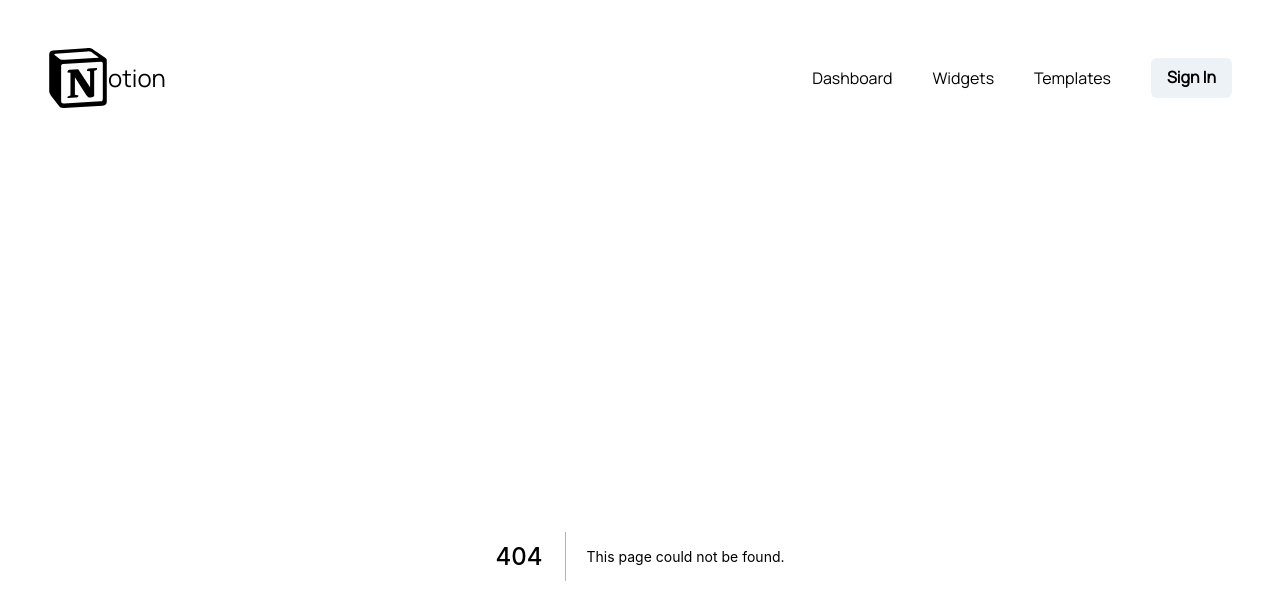
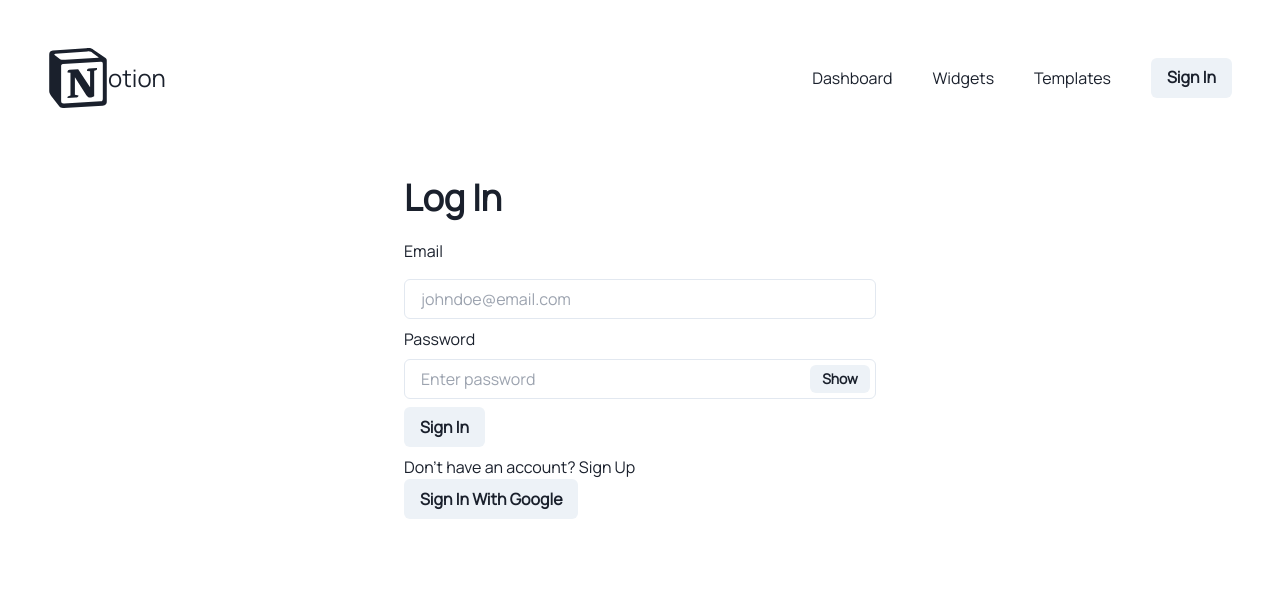
Before and after one commit to shiv-neel/lifelog, a Next.js app: page /SignIn in a window 1280 px wide. Before the commit this address had no page. Shown: the top 604 px of the page. Built offline with nearby package versions, Linux system fonts and the light colour scheme; no server answers.

Commit message:
firebase auth setup complete

```diff
--- a/components/Layout.tsx
+++ b/components/Layout.tsx
@@ -1,12 +1,13 @@
 import React from 'react'
+import { AuthProvider } from '../utils/AuthContext'
 import Navbar from './Navbar'
 
 const Layout: React.FC = ({ children }) => {
 	return (
-		<div>
+		<AuthProvider>
 			<Navbar />
 			{children}
-		</div>
+		</AuthProvider>
 	)
 }
 
--- a/components/Navbar.tsx
+++ b/components/Navbar.tsx
@@ -1,10 +1,11 @@
 import { Button } from '@chakra-ui/react'
 import Link from 'next/link'
-import React from 'react'
 import { SiNotion } from 'react-icons/si'
-import { googleSignIn } from '../utils/Auth'
+import { useAuth } from '../utils/AuthContext'
 
 const Navbar = () => {
+	const user = useAuth().currentUser
+	const logout = useAuth().logout
 	return (
 		<nav className='w-full'>
 			<ul className='flex justify-end items-center gap-10 py-12 mr-12'>
@@ -24,9 +25,10 @@ const Navbar = () => {
 					<Link href='/templates'>Templates</Link>
 				</li>
 				<li>
-					<Button>
-						<Link href='/SignUp'>Sign In</Link>
-					</Button>
+					{user ? <Button onClick={logout}>Account</Button>:<Button>
+						<Link href='/SignIn'>Sign In</Link>
+					</Button>}
+
 				</li>
 			</ul>
 		</nav>
--- /dev/null
+++ b/pages/SignIn.tsx
@@ -0,0 +1,55 @@
+import {
+	Box,
+	Button,
+	ButtonGroup,
+	FormControl,
+	FormLabel,
+	Heading,
+	Input,
+	InputGroup,
+	InputRightElement,
+} from '@chakra-ui/react'
+import React, { useEffect, useRef, useState } from 'react'
+import { useAuth } from '../utils/AuthContext'
+
+const SignIn = () => {
+	const [show, setShow] = useState(false)
+	const handleClick = () => setShow(!show)
+
+
+	const googleSignIn = useAuth().googleSignIn
+
+	return (
+		<Box w={'lg'} className='flex flex-col justify-center mx-auto border-1 p-5'>
+			<Heading as='h1'>Log In</Heading>
+			<FormControl className='mt-5 space-y-2'>
+				<FormLabel htmlFor='email'>Email</FormLabel>
+				<Input id='email' type='email' placeholder='johndoe@email.com'/>
+				<FormLabel htmlFor='password'>Password</FormLabel>
+				<InputGroup size='md'>
+					<Input
+						pr='4.5rem'
+						type={show ? 'text' : 'password'}
+						placeholder='Enter password'
+						id='password'
+					/>
+					<InputRightElement width='4.5rem'>
+						<Button h='1.75rem' size='sm' onClick={handleClick}>
+							{show ? 'Hide' : 'Show'}
+						</Button>
+					</InputRightElement>
+				</InputGroup>
+
+				<Button type='submit'>Sign In</Button>
+				<p>
+					Don't have an account? <a href='/SignUp'>Sign Up</a>
+				</p>
+            </FormControl>
+            <ButtonGroup>
+                <Button onClick={googleSignIn}>Sign In With Google</Button>
+            </ButtonGroup>
+		</Box>
+	)
+}
+
+export default SignIn
--- a/pages/SignUp.tsx
+++ b/pages/SignUp.tsx
@@ -8,17 +8,40 @@ import {
 	InputGroup,
 	InputRightElement,
 } from '@chakra-ui/react'
-import React, { useState } from 'react'
+import React, { useEffect, useRef, useState } from 'react'
+import { useAuth } from '../utils/AuthContext'
 
 const SignUp = () => {
+	const [email, setEmail] = useState<string>('')
+	const [password, setPassword] = useState<string>('')
+	const [confirmPassword, setConfirmPassword] = useState<string>('')
+	const [passwordsMatch, setPasswordsMatch] = useState<boolean>(true)
+
 	const [show, setShow] = useState(false)
 	const handleClick = () => setShow(!show)
+
+	const signup = useAuth().emailSignUp
+
+	const submitHandler = (e: any) => {
+		e.preventDefault()
+		if (password !== confirmPassword) setPasswordsMatch(false)
+		else {
+			console.log(email, password)
+			try {
+				signup(email, password).then(res => console.log(res?.user)).catch(err => console.log(err))
+			}
+			catch (error) {
+				console.log(error)
+			}
+		}
+	}
+
 	return (
-		<Box className='flex flex-col justify-center border-2 p-5'>
+		<Box w={'lg'} className='flex flex-col justify-center mx-auto border-1 p-5'>
 			<Heading as='h1'>Sign Up</Heading>
-			<FormControl>
+			<FormControl className='mt-5 space-y-2'>
 				<FormLabel htmlFor='email'>Email</FormLabel>
-				<Input id='email' type='email' />
+				<Input id='email' type='email' placeholder='johndoe@email.com' onChange={(e) => setEmail(e.target.value)}/>
 				<FormLabel htmlFor='password'>Password</FormLabel>
 				<InputGroup size='md'>
 					<Input
@@ -26,6 +49,7 @@ const SignUp = () => {
 						type={show ? 'text' : 'password'}
 						placeholder='Enter password'
 						id='password'
+						onChange={(e) => setPassword(e.target.value)}
 					/>
 
 					<InputRightElement width='4.5rem'>
@@ -34,10 +58,19 @@ const SignUp = () => {
 						</Button>
 					</InputRightElement>
 				</InputGroup>
-				<Button type='submit'>Sign Up</Button>
+				<FormLabel htmlFor='confirm-password'>Confirm Pasword</FormLabel>
+					<Input
+						pr='4.5rem'
+						type={show ? 'text' : 'password'}
+						placeholder='Confirm password'
+					id='confirm-password'
+					onChange={(e) => setConfirmPassword(e.target.value)}
+					/>
+				<Button type='submit' onClick={submitHandler}>Sign Up</Button>
 				<p>
-					Already have an account? <a href='#'>Sign In</a>
+					Already have an account? <a href='/SignIn'>Sign In</a>
 				</p>
+				{ passwordsMatch ? <></> : <p>Passwords do not match. </p>}
 			</FormControl>
 		</Box>
 	)
--- a/tsconfig.json
+++ b/tsconfig.json
@@ -15,6 +15,10 @@
     "jsx": "preserve",
     "incremental": true
   },
-  "include": ["next-env.d.ts", "**/*.ts", "**/*.tsx", "utils/AuthContext.tsx"],
+  "include": [
+    "next-env.d.ts",
+    "**/*.ts",
+    "**/*.tsx",
+  ],
   "exclude": ["node_modules"]
 }
--- a/utils/AuthContext.tsx
+++ b/utils/AuthContext.tsx
@@ -1,26 +1,43 @@
+import { createUserWithEmailAndPassword, GoogleAuthProvider, signInWithPopup, signOut, User, UserCredential } from 'firebase/auth'
 import React, { createContext, useContext, useEffect, useState } from 'react'
-import { auth, AuthType, googleSignIn, UserType } from './Auth'
+import { auth, AuthType, UserType } from './Firebase'
 
-const AuthContext = createContext<AuthType | null>(null)
+const AuthContext = createContext<AuthType>({} as AuthType)
 
 export const useAuth = () => {
 	return useContext(AuthContext)
 }
 
 export const AuthProvider: React.FC = ({ children }) => {
-	const [currentUser, setCurrentUser] = useState<UserType | null>()
+    const [currentUser, setCurrentUser] = useState<User | null>(null)
 
-	const signIn = () => {
-		return googleSignIn()
-	}
 
-	useEffect(() => {
-		const unsubscribe = auth.onAuthStateChanged((user) => {
-			//setCurrentUser(user)
-		})
-	}, [])
-	const value = {
-		currentUser,
-	}
-	return <AuthContext.Provider value={value}>{children}</AuthContext.Provider>
+    const emailSignUp = (email: string, password: string) => {
+        return createUserWithEmailAndPassword(auth, email, password)
+    }
+
+    const googleProvider = new GoogleAuthProvider()
+    const googleSignIn = async () => {
+        return await signInWithPopup(auth, googleProvider).then(result => {
+            setCurrentUser(result.user)
+            return result
+        })
+    }
+
+    const logout = async () => {
+        return await signOut(auth).then(() => {
+            console.log('Sign out successful.')
+        })
+    }
+
+    useEffect(() => {
+        const unsubscribe = auth.onAuthStateChanged(user => {
+            setCurrentUser(user)
+        })
+        return unsubscribe
+    }, [])
+    const value = { currentUser, emailSignUp, googleSignIn, logout }
+  return (
+      <AuthContext.Provider value={value}>{children}</AuthContext.Provider>
+  )
 }
--- /dev/null
+++ b/utils/Firebase.tsx
@@ -0,0 +1,43 @@
+import firebase, {
+	FirebaseApp,
+	getApp,
+	getApps,
+	initializeApp,
+} from 'firebase/app'
+
+import 'firebase/auth'
+
+import {
+	getAuth,
+	User,
+	UserCredential,
+} from 'firebase/auth'
+
+import { getFirestore } from 'firebase/firestore'
+
+export interface AuthType {
+	currentUser: User | null
+	emailSignUp: (email: string, password: string) => Promise<UserCredential | null>
+	googleSignIn: () => Promise<UserCredential | null>
+	logout: () => Promise<void>
+}
+
+export interface UserType {
+	uid: string
+	displayName: string
+	email: string
+	photoURL: string
+	providerData: string[]
+}
+
+const firebaseConfig = {
+	apiKey: 'AIzaSyCBJV8o38ddncta2brGPhpluAuTRSQ_n0k',
+	authDomain: 'notion-2d1b1.firebaseapp.com',
+	projectId: 'notion-2d1b1',
+}
+export const app: FirebaseApp = !getApps().length
+	? initializeApp(firebaseConfig)
+	: getApp() // if already initialized, use that one
+
+export const auth = getAuth(app)
+export const db = getFirestore(app)
```
Also changed, not shown: utils/Auth.tsx (deleted, +0 -60 lines), utils/User.tsx (added, +16 -0 lines).
